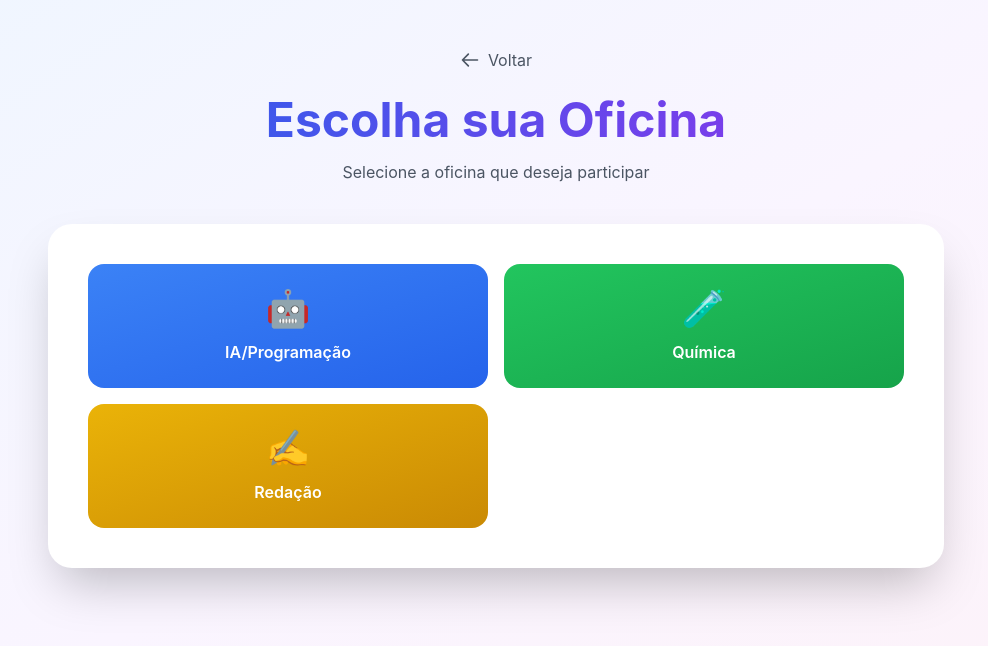
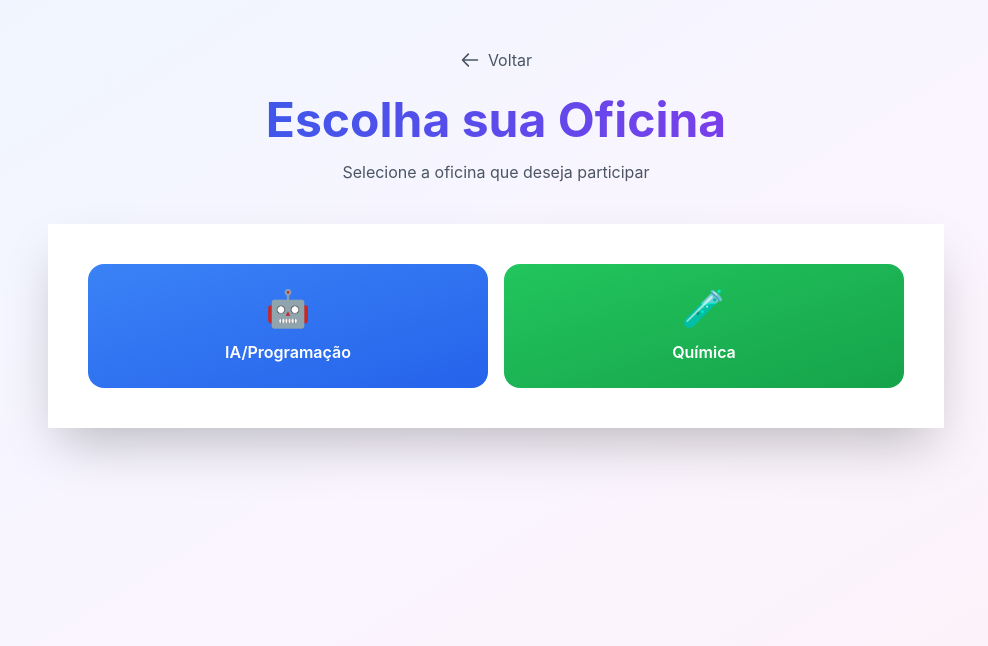
Before and after one commit to Artht0/Site-Hackaton-Completo, a React (Vite) app in the folder frontend/: page /inscricao in a window 1280 px wide. Shown: the top 646 px of the page, without its empty margins (144-1132 px from the left). Built offline with nearby package versions, Linux system fonts and the light colour scheme.

Commit message:
Tirei redação

```diff
--- a/frontend/src/pages/Inscricao.jsx
+++ b/frontend/src/pages/Inscricao.jsx
@@ -3,7 +3,6 @@ import { useNavigate } from 'react-router-dom'
 const oficinas = [
   { id: 1, nome: 'IA/Programação', cor: 'from-blue-500 to-blue-600', emoji: '🤖' },
   { id: 2, nome: 'Química', cor: 'from-green-500 to-green-600', emoji: '🧪' },
-  { id: 4, nome: 'Redação', cor: 'from-yellow-500 to-yellow-600', emoji: '✍️' },
 ]
 
 function Inscricao() {
@@ -31,7 +30,7 @@ function Inscricao() {
         </div>
 
         {/* Grade de Oficinas */}
-        <div className="bg-white rounded-3xl shadow-2xl p-8 md:p-10 animate-slide-up">
+        <div className="bg-white rounded-3vxl shadow-2xl p-8 md:p-10 animate-slide-up">
           <div className="grid grid-cols-2 gap-4">
             {oficinas.map((oficina) => (
               <button
```
Also changed, not shown: frontend/src/App.jsx (line endings or trailing spaces), frontend/src/pages/Home.jsx (line endings or trailing spaces).
